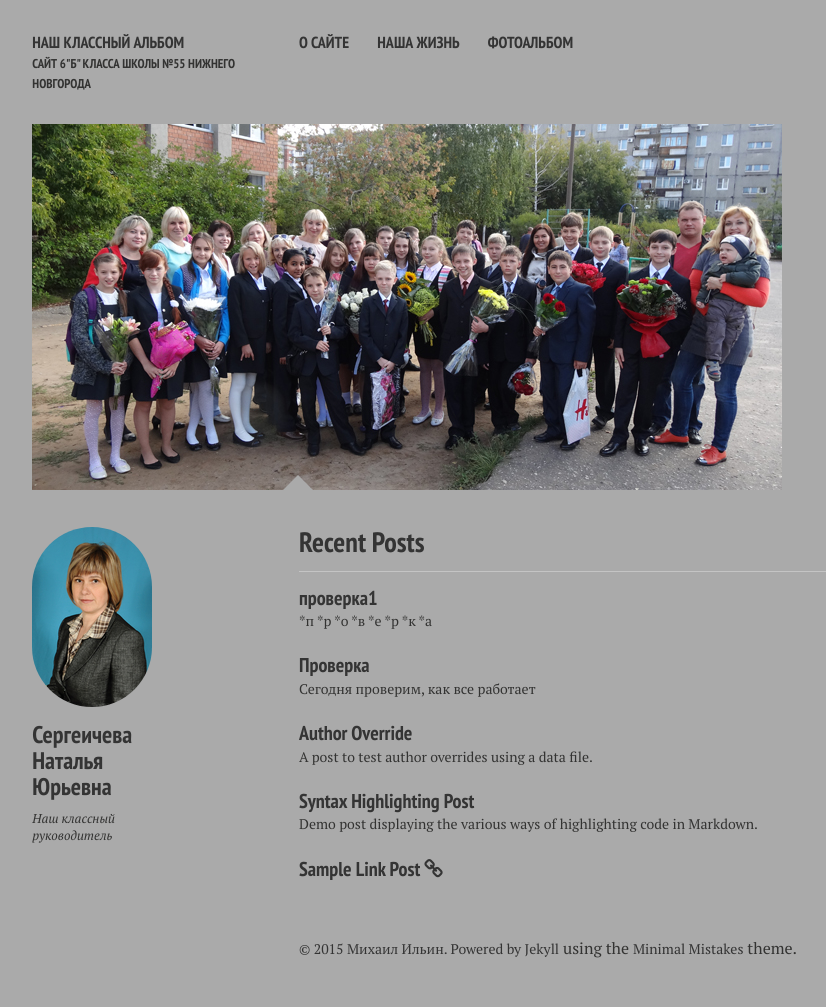
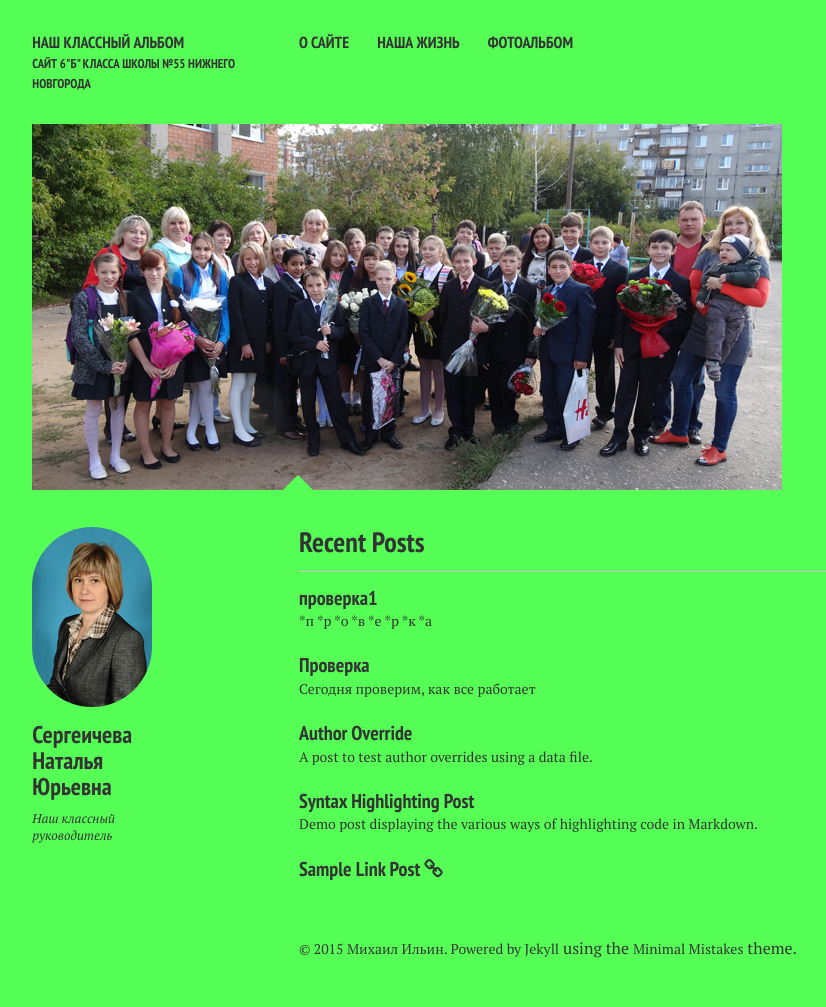
Before and after one commit to bestclass55/bestclass55.github.io, a Jekyll site: the page built from index.md, in a window 1280 px wide. Shown: the whole page, without its empty margins (21-847 px from the left). Built offline with Jekyll 4.4.1, drawn with Linux system fonts in a browser that asks for light colours; nearby versions of some CDN libraries.

Commit message:
Update variables.scss

```diff
--- a/_sass/variables.scss
+++ b/_sass/variables.scss
@@ -18,7 +18,7 @@ $alt-font: $base-font;
    Colors
    ========================================================================== */
 
-$bodycolor      : #aaa;
+$bodycolor      : #5f5;
 $body-color     : $bodycolor;
 $textcolor      : #333332;
 $text-color     : $textcolor;
```
